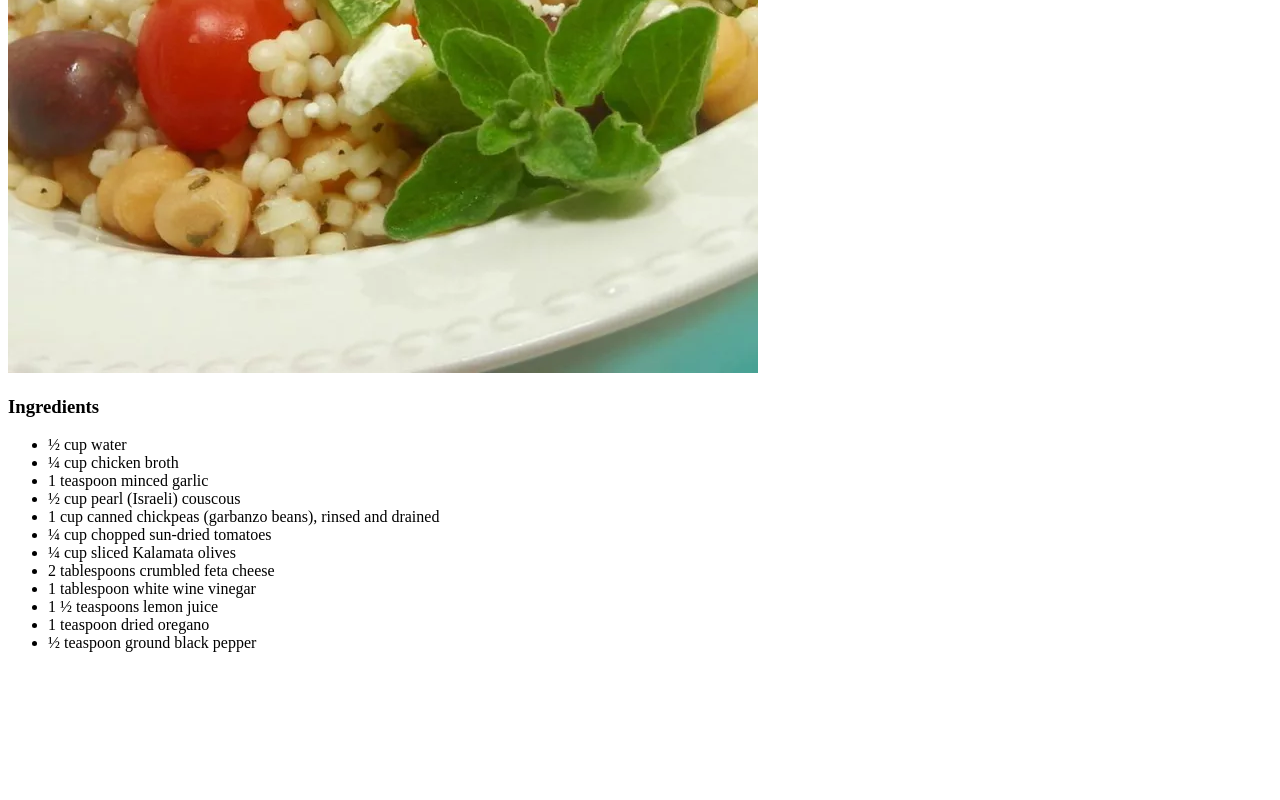
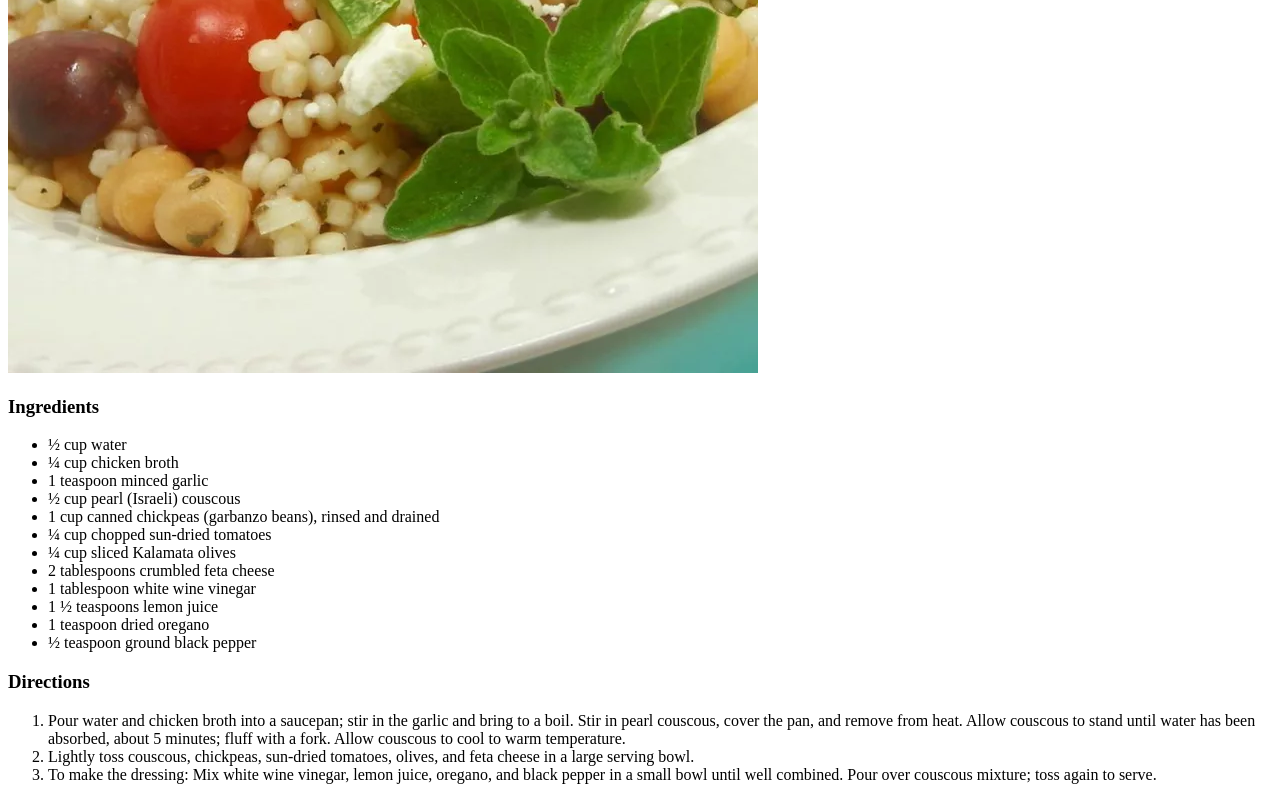
Before and after one commit to lugoedwin96/your-recipes, a plain HTML site: page recipes/greeksalad.html in a window 1280 px wide. Shown: the part 457-1257 px from the top of the page. Before the commit the page ends 1125 px from the top, so only its background shows below. Drawn offline with Linux system fonts and the light colour scheme.

Commit message:
Add greek salad directions

```diff
--- a/recipes/greeksalad.html
+++ b/recipes/greeksalad.html
@@ -24,5 +24,12 @@
             <li>½ teaspoon ground black pepper</li>
         </ul>
 
+        <h3>Directions</h3>
+        <ol>
+            <li>Pour water and chicken broth into a saucepan; stir in the garlic and bring to a boil. Stir in pearl couscous, cover the pan, and remove from heat. Allow couscous to stand until water has been absorbed, about 5 minutes; fluff with a fork. Allow couscous to cool to warm temperature.</li>
+            <li>Lightly toss couscous, chickpeas, sun-dried tomatoes, olives, and feta cheese in a large serving bowl.</li>
+            <li>To make the dressing: Mix white wine vinegar, lemon juice, oregano, and black pepper in a small bowl until well combined. Pour over couscous mixture; toss again to serve.</li>
+        </ol>
+
     </body>
 </html>
```
